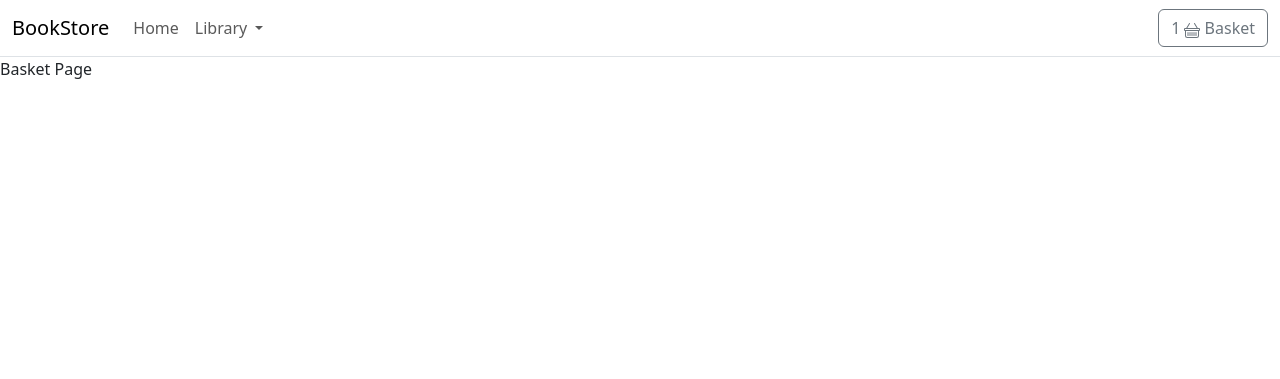
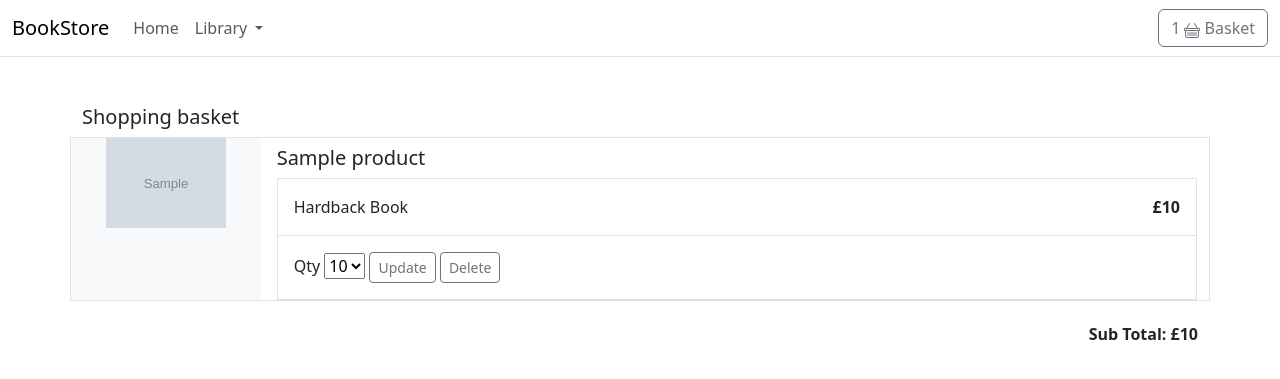
Before and after one commit to tcfabritius/django-ecom, a Django app: template templates/store/basket/summary.html in a window 1280 px wide. Shown: the top 379 px of the page. Run offline with Django 4.2, Linux system fonts and the light colour scheme; the template is opened without the code that fills it: most values are stand-ins (such as "Sample title", 1, 10 or a date in 2020); grey boxes marked "Sample" are stand-in pictures.

Commit message:
7th commit

```diff
--- a/basket/urls.py
+++ b/basket/urls.py
@@ -7,4 +7,5 @@ app_name = 'basket'
 urlpatterns = [
     path('', views.basket_summary, name='basket_summary'),
     path('add/', views.basket_add, name='basket_add'),
+    path('delete/', views.basket_delete, name='basket_delete'),
 ]
--- a/templates/store/basket/summary.html
+++ b/templates/store/basket/summary.html
@@ -3,5 +3,83 @@
 {% block title %}Basket Summary{% endblock %}
 
 {% block content %}
-    Basket Page
+
+    <main class="pt-5">
+        <div class="container">
+            <h1 class="h5">Shopping basket</h1>
+            {% for item in basket %}
+            {% with product=item.product %}
+            <div data-index="{{product.id}}" class="row mb-4 border product-item">
+              <div class="col-md-3 col-lg-2 order-md-first bg-light">
+                <img class="img-fluid mx-auto d-block" width="120px" alt="Responsive image" src="{{ product.image.url }}">
+              </div>
+              <div class="col-md-9 col-lg-10 ps-md-3 ps-lg-10">
+                <a href="{{ product.get_absolute_url }}" class="text-decoration-none text-reset">
+                  <h1 class="h5 pt-2">{{ product.title }}</h1>
+                </a>
+                <div class="border">
+                  <div class="col border-bottom">
+                    <div class="row p-3">
+                      <div class="col-6">Hardback Book</div>
+                      <div class="col-6 text-end"><span class="h6 fw-bold">£{{ product.price }}</span></div>
+                    </div>
+                  </div>
+                  <div class="col">
+                    <div class="row p-3">
+                      <div class="col-12">
+                        <label for="select">Qty</label>
+                        <select id="select{{product.id}}">
+                          <option selected>
+                            {{item.qty}}
+                          </option>
+                          <option value="">1</option>
+                          <option value="">2</option>
+                          <option value="">3</option>
+                          <option value="">4</option>
+                        </select>
+                        <button type="button" id="update-button" data-index="{{product.id}}"
+                          class="btn btn-outline-secondary btn-sm update-button">
+                          Update
+                        </button>
+                        <button type="button" id="delete-button" data-index="{{product.id}}"
+                          class="btn btn-outline-secondary btn-sm delete-button">
+                          Delete
+                        </button>
+                      </div>
+                    </div>
+                  </div>
+                </div>
+              </div>
+            </div>
+            {% endwith %}
+            {% endfor %}
+            <div class="col-12 text-end">
+              <div class="h6 fw-bold">Sub Total: £<div id="subtotal" class="d-inline-flex">{{basket.get_total_price}}</div></div>
+            </div>
+          </div>
+    </main>
+
+    <script>
+        $(document).on('click', '#delete-button', function(e) {
+            e.preventDefault();
+            $.ajax({
+                url: "{% url 'basket:basket_delete' %}",
+                type: 'POST',
+                data: {
+                    productid: $('#delete-button').val(),
+                    csrfmiddlewaretoken: '{{ csrf_token }}',
+                    action: 'post'
+                },
+                success: function(json) {
+                },
+                error: function(xhr, errmsg, err) {
+                }
+            });
+        });
+
+
+    </script>
+
+
+
 {% endblock %}
```
Also changed, not shown: basket/basket.py (+42 -1 lines), basket/views.py (+13 -1 lines).
